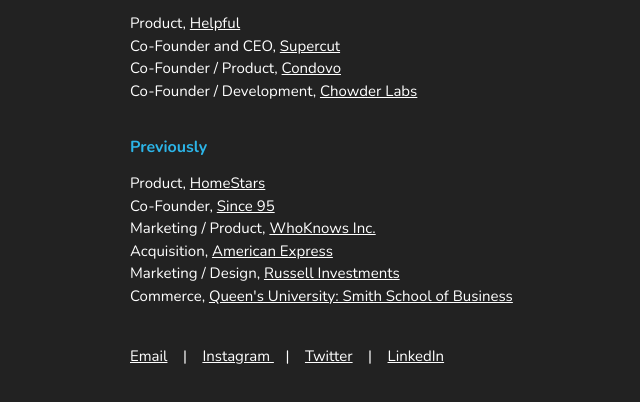
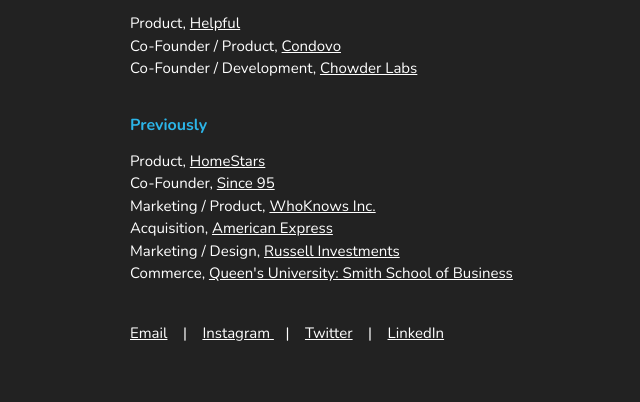
Before and after one commit to andrewkong/andrewkong.github.io, a plain HTML site: page index.html in a window 1280 px wide. Shown: the part 242-644 px from the top of the page, without its empty margins (290-930 px from the left). Drawn offline with nearby package versions, Linux system fonts and the light colour scheme.

Commit message:
Updating content

```diff
--- a/index.html
+++ b/index.html
@@ -32,7 +32,6 @@
             <h4 class="title">Currently</h4>
             <p>
                 Product, <a href="http://www.helpful.com/">Helpful</a><br>
-                Co-Founder and CEO, <a href="http://www.supercut.io/">Supercut</a><br>
                 Co-Founder / Product, <a href="http://www.condovo.ca/">Condovo</a><br>
                 Co-Founder / Development, <a href="http://www.chowderlabs.com/">Chowder Labs</a>
             </p>
```
